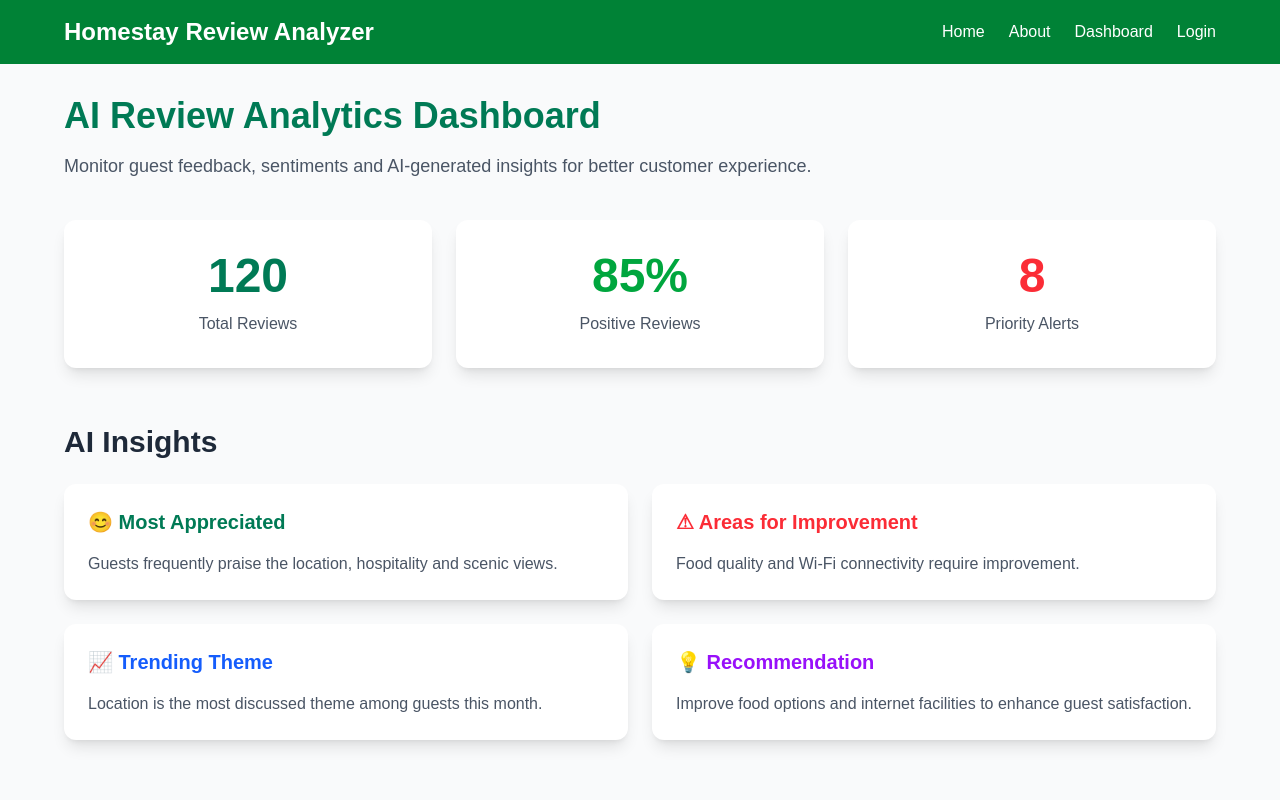
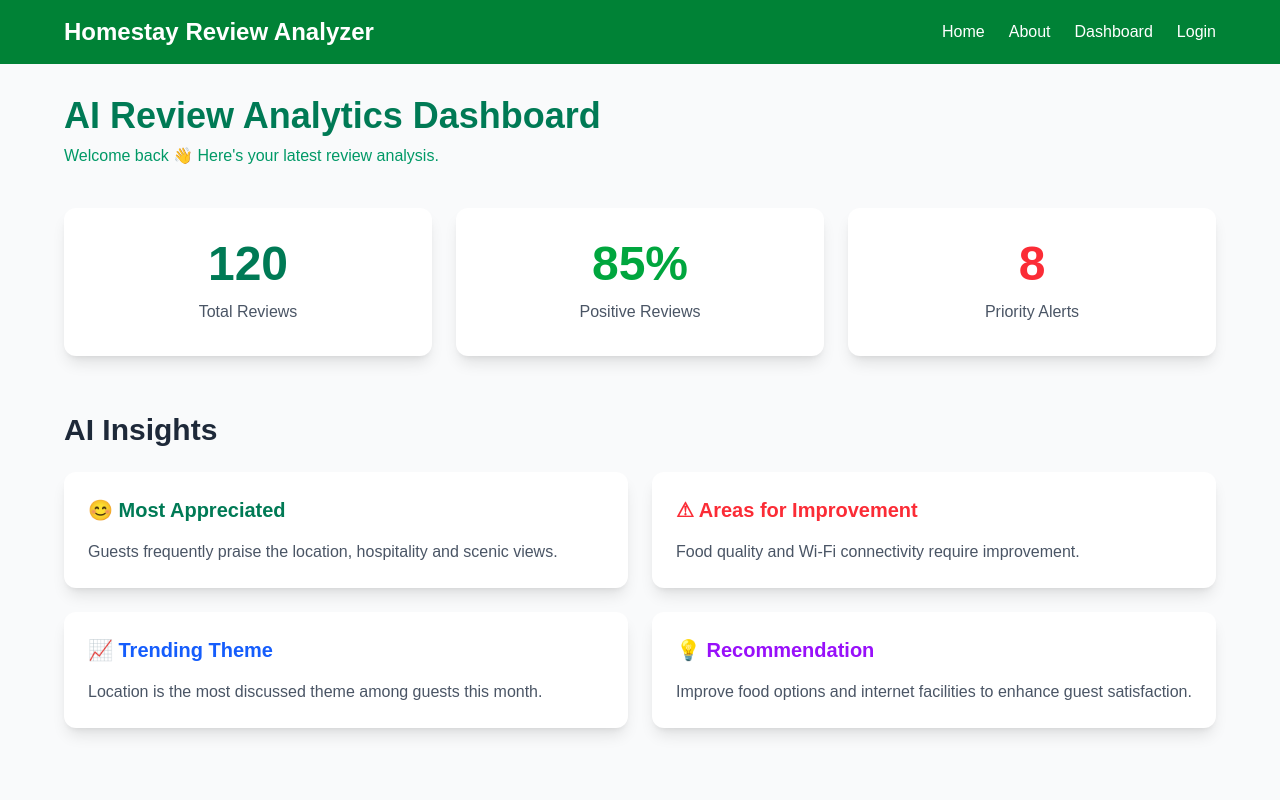
Before and after one commit to kashishshah328-ops/Homestay_Review_Analyzer, a Next.js app: page /dashboard in a window 1280 px wide. Shown: the top 800 px of the page. Built offline with nearby package versions, Linux system fonts and the light colour scheme.

Commit message:
feat:improved dashboard content

```diff
--- a/app/dashboard/page.js
+++ b/app/dashboard/page.js
@@ -18,12 +18,9 @@ export default function Dashboard() {
 
           </h1>
 
-          <p className="mt-4 text-gray-600 text-lg">
-
-            Monitor guest feedback, sentiments and AI-generated insights
-            for better customer experience.
-
-          </p>
+          <p className="mt-2 text-emerald-600 font-medium">
+            Welcome back 👋 Here's your latest review analysis.
+           </p>
 
           {/* Statistics */}
 
```
